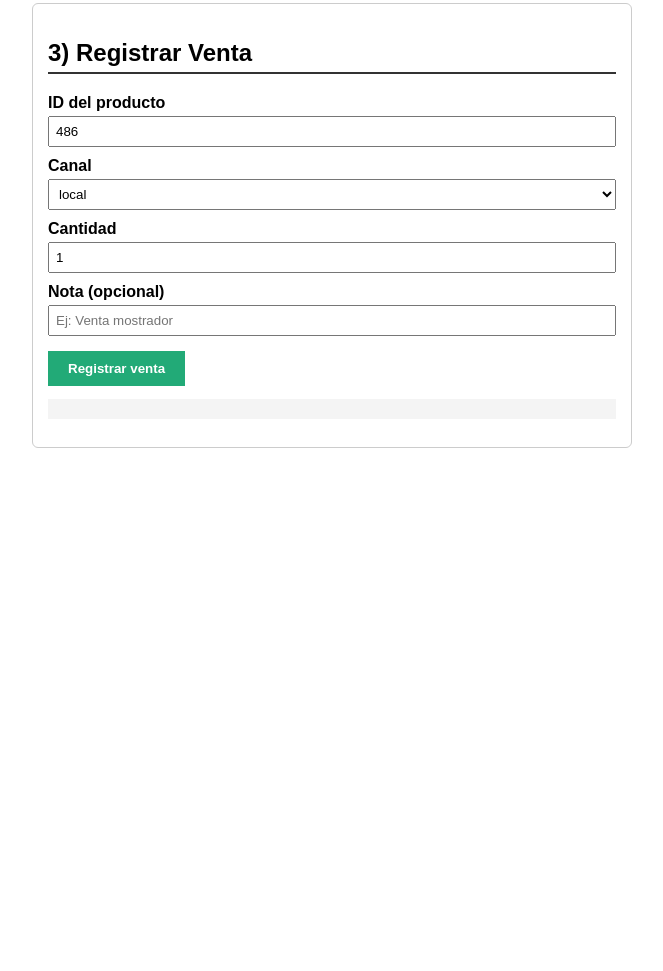
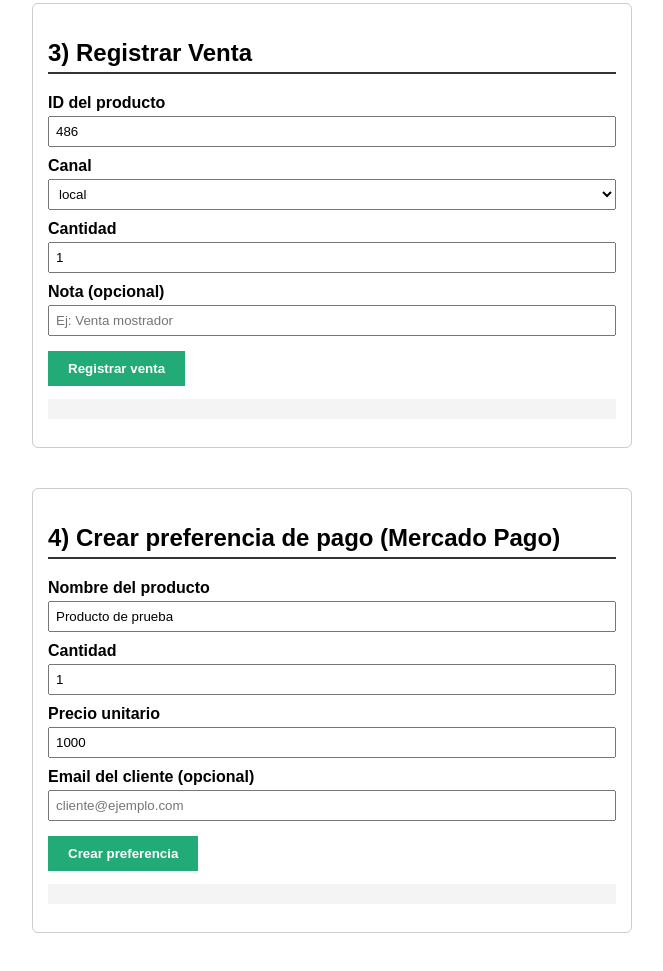
Before and after one commit to parcoirisalberti05-pixel/panalera-backend, a website: page test.html in a window 1280 px wide. Shown: the part 939-1910 px from the top of the page, without its empty margins (308-971 px from the left). Before the commit the page ends 1427 px from the top, so only its background shows below. Drawn offline with Linux system fonts and the light colour scheme.

Commit message:
Add payment preference creation functionality

```diff
--- a/test.html
+++ b/test.html
@@ -66,8 +66,23 @@
   <pre id="ventaResultado"></pre>
 </div>
 
+<div class="bloque">
+  <h2>4) Crear preferencia de pago (Mercado Pago)</h2>
+  <label>Nombre del producto</label>
+  <input id="mpNombre" type="text" value="Producto de prueba">
+  <label>Cantidad</label>
+  <input id="mpCantidad" type="number" value="1">
+  <label>Precio unitario</label>
+  <input id="mpPrecio" type="number" value="1000">
+  <label>Email del cliente (opcional)</label>
+  <input id="mpEmail" type="text" placeholder="cliente@ejemplo.com">
+  <button onclick="crearPreferencia()">Crear preferencia</button>
+  <pre id="mpResultado"></pre>
+</div>
+
 <script>
 const BASE = 'http://localhost:3000';
+const BASE_PROD = 'https://panalera-backend-production.up.railway.app';
 
 async function verStock() {
   const id = document.getElementById('stockId').value;
@@ -108,6 +123,24 @@ async function registrarVenta() {
   const data = await res.json();
   document.getElementById('ventaResultado').textContent = `Status: ${res.status}\n` + JSON.stringify(data, null, 2);
 }
+
+async function crearPreferencia() {
+  const body = {
+    items: [{
+      nombre: document.getElementById('mpNombre').value,
+      cantidad: Number(document.getElementById('mpCantidad').value),
+      precio: Number(document.getElementById('mpPrecio').value)
+    }],
+    cliente_email: document.getElementById('mpEmail').value || null
+  };
+  const res = await fetch(`${BASE_PROD}/api/crear-preferencia`, {
+    method: 'POST',
+    headers: { 'Content-Type': 'application/json' },
+    body: JSON.stringify(body)
+  });
+  const data = await res.json();
+  document.getElementById('mpResultado').textContent = `Status: ${res.status}\n` + JSON.stringify(data, null, 2);
+}
 </script>
 
 </body>
```
